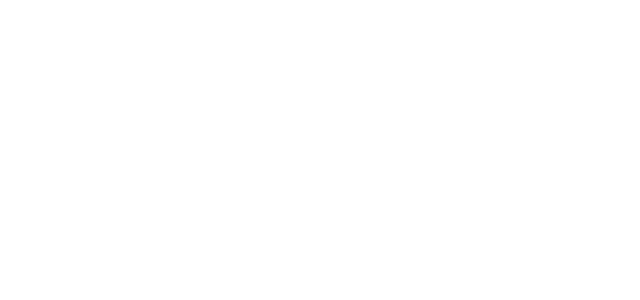
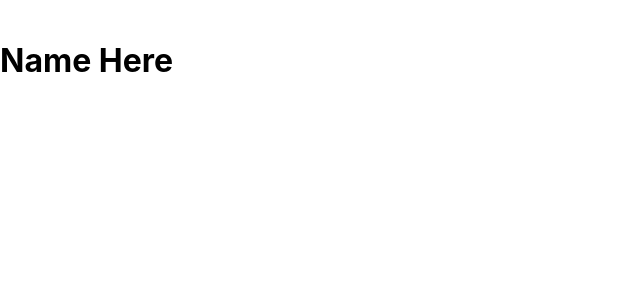
Before and after one commit to locb65/The-Hour-of-Happiness-Frontend, a React (Create React App) app in the folder the-hour-of-happiness/: page /profile in a window 1280 px wide. Before the commit this address had no page. Shown: the top 300 px of the page, without its empty margins (0-640 px from the left). Built offline with nearby package versions, Linux system fonts and the light colour scheme.

Commit message:
generated a simple profile page, added a route to app to profile page

```diff
--- a/the-hour-of-happiness/src/App.jsx
+++ b/the-hour-of-happiness/src/App.jsx
@@ -5,6 +5,7 @@
 import { WelcomePage } from './pages/welcomePage';
 import { AccessDenied } from './pages/accessDenied';
 import { Route, Routes} from 'react-router-dom'
+import { ProfilePage } from './pages/profilePage';
 
 
 export const App = () => {
@@ -15,6 +16,7 @@
       <Route path="/login" element={<LoginPage />} />
       <Route path="/login-choice" element={<LoginChoice />} />
       <Route path="/access-denied" element={<AccessDenied />} />
+      <Route path="/profile" element={<ProfilePage />} />
     </Routes>
   )
 }
--- /dev/null
+++ b/the-hour-of-happiness/src/pages/components/profileHeader.jsx
@@ -0,0 +1,12 @@
+import React from 'react';
+
+export const ProfileHeader = () => {
+    return (
+        <div className="profile-header">
+            <div className="profile-img-container">
+                <img src="" alt=""/>
+                <h1>Name Here</h1>
+            </div>
+        </div>
+    )
+}
--- /dev/null
+++ b/the-hour-of-happiness/src/pages/profilePage.jsx
@@ -0,0 +1,10 @@
+import React from "react";
+import { ProfileHeader } from "./components/profileHeader";
+
+export const ProfilePage = () =>{
+    return (
+        <div className="profile-page-container">
+            <ProfileHeader/>
+        </div>
+    )
+}
```
Also changed, not shown: the-hour-of-happiness/src/pages/components/profileHeader.css (added), the-hour-of-happiness/src/pages/profilePage.css (added).
